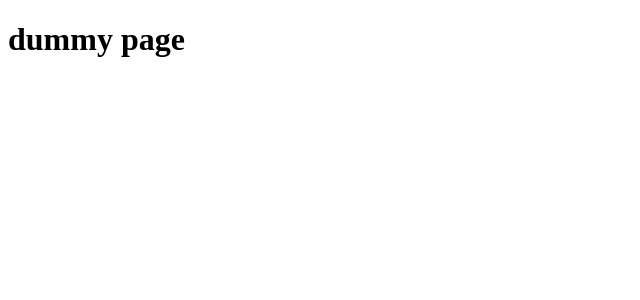
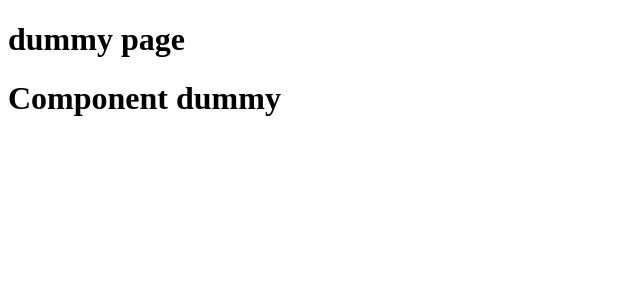
Before and after one commit to monkey999por/monkey999.site, a Next.js app: page /dummy in a window 1280 px wide. Shown: the top 300 px of the page, without its empty margins (0-640 px from the left). Built offline with nearby package versions, Linux system fonts and the light colour scheme.

Commit message:
add rule import with alias

```diff
--- /dev/null
+++ b/src/components/test/Test.tsx
@@ -0,0 +1,20 @@
+import Head from "next/head";
+
+type Props = {
+  value: string;
+  keys?: number[];
+};
+
+export default function Test() {
+  return (
+    <div>
+      <Head>
+        <title>Create Next App</title>
+        <meta name='description' content='Generated by create next app' />
+        <link rel='icon' href='/favicon.ico' />
+      </Head>
+
+      <h1>Component dummy</h1>
+    </div>
+  );
+}
--- a/src/pages/dummy/index.tsx
+++ b/src/pages/dummy/index.tsx
@@ -1,3 +1,5 @@
+import Test from "@test/Test";
+
 type Props = {
   value: string;
   keys?: number[];
@@ -7,6 +9,7 @@
   return (
     <div className='test'>
       <h1>dummy page</h1>
+      <Test />
     </div>
   );
 }
--- a/tsconfig.json
+++ b/tsconfig.json
@@ -17,7 +17,11 @@
     "resolveJsonModule": true,
     "jsx": "preserve",
     "module": "esnext",
-    "isolatedModules": true
+    "isolatedModules": true,
+    "baseUrl": "./src/",
+    "paths": {
+      "@test/*": ["components/test/*"]
+    }
   },
   "include": ["src/**/*", "next-env.d.ts"],
   "exclude": ["node_modules", "**/*.spec.ts"]
```
Also changed, not shown: TODO.txt.
